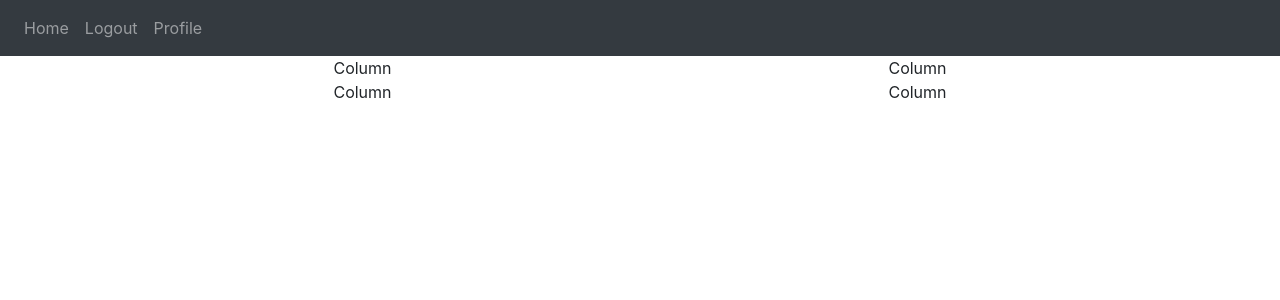
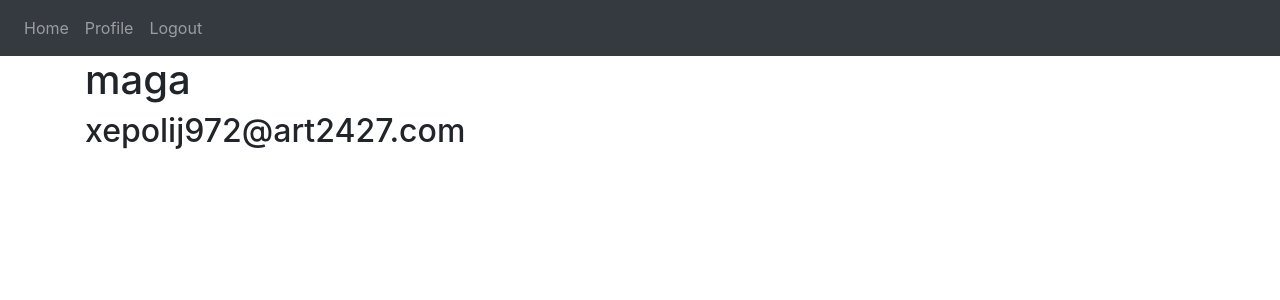
Before and after one commit to Magomed18/flask_login, a Flask app: page /profile in a window 1280 px wide. Shown: the top 300 px of the page. Run offline with Flask 2, Linux system fonts and the light colour scheme; a user stored in the database is signed in; data comes from the database, SQL or seed files in the repository; some libraries are stand-ins or nearby versions.

Commit message:
new changes

```diff
--- a/website/templates/base.html
+++ b/website/templates/base.html
@@ -31,8 +31,8 @@
         <div class="navbar-nav">
           {% if user.is_authenticated %}
           <a class="nav-item nav-link" id="home" href="/">Home</a>
+          <a class="nav-item nav-link" id="profile" href="/profile">Profile</a>
           <a class="nav-item nav-link" id="logout" href="/logout">Logout</a>
-          <a class="nav-item nav-link" id="profile" href="/profile">Profile</a>
           {% else %}
           <a class="nav-item nav-link" id="login" href="/login">Login</a>
           <a class="nav-item nav-link" id="signUp" href="/sign-up">Sign Up</a>
--- a/website/templates/profile.html
+++ b/website/templates/profile.html
@@ -1,7 +1,7 @@
 {% extends "base.html" %} {% block title %}Home{% endblock %} {% block content
 %}
 
-<div align="center" class="container">
+<!-- <div align="center" class="container">
   <div class="row">
     <div class="col">Column</div>
     <div class="col">Column</div>
@@ -9,7 +9,8 @@
     <div class="col">Column</div>
     <div class="col">Column</div>
   </div>
-</div>
-
+</div> -->
+<h1>{{user.first_name}}</h1>
+<h2>{{user.email}}</h2>
 
 {% endblock %}
```
